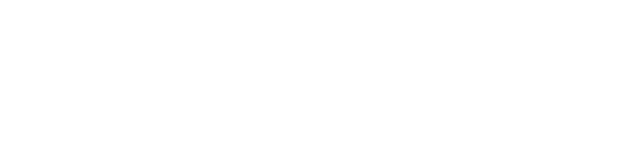
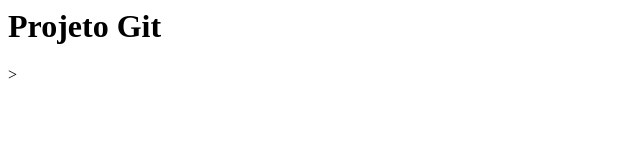
Before and after one commit to GuiPimmel/Curso-Git, a plain HTML site: page index.html in a window 1280 px wide. Shown: the whole page, without its empty margins (0-640 px from the left). Drawn offline with Linux system fonts and the light colour scheme.

```diff
--- a/index.html
+++ b/index.html
@@ -4,6 +4,7 @@
 	</head>
 
 	<body>
+		<H1>Projeto Git</H1>>
 	</body>
 
 </html>
```
